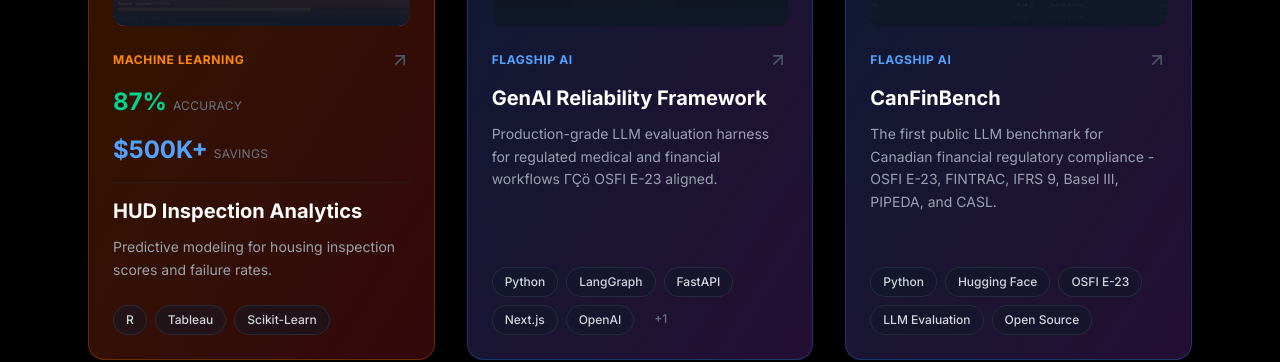
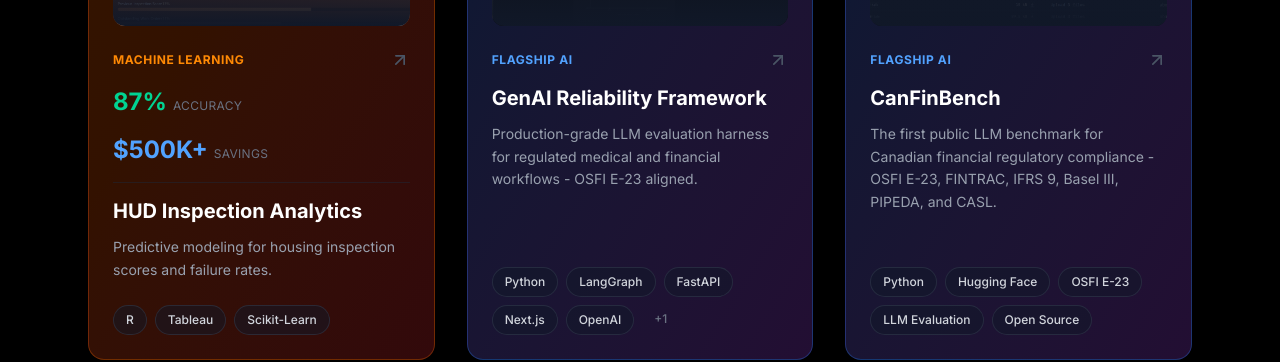
Before and after one commit to CrillyPienaah/chris-pienaah-portfolio, a Next.js app: page / in a window 1280 px wide. Shown: the part 3460-3822 px from the top of the page. Built offline with nearby package versions, Linux system fonts and the light colour scheme.

Commit message:
fix: correct em-dash encoding in GenAI Framework subtitle

```diff
--- a/data/projects.ts
+++ b/data/projects.ts
@@ -237,7 +237,7 @@
   ,{
     id: "genai-reliability-framework",
     title: "GenAI Reliability Framework",
-    subtitle: "Production-grade LLM evaluation harness for regulated medical and financial workflows ΓÇö OSFI E-23 aligned.",
+    subtitle: "Production-grade LLM evaluation harness for regulated medical and financial workflows - OSFI E-23 aligned.",
     category: "Flagship AI",
     techStack: ["Python", "LangGraph", "FastAPI", "Next.js", "OpenAI", "GitHub Actions"],
     imageUrl: "/projects/genai-reliability-cover.png",
```
